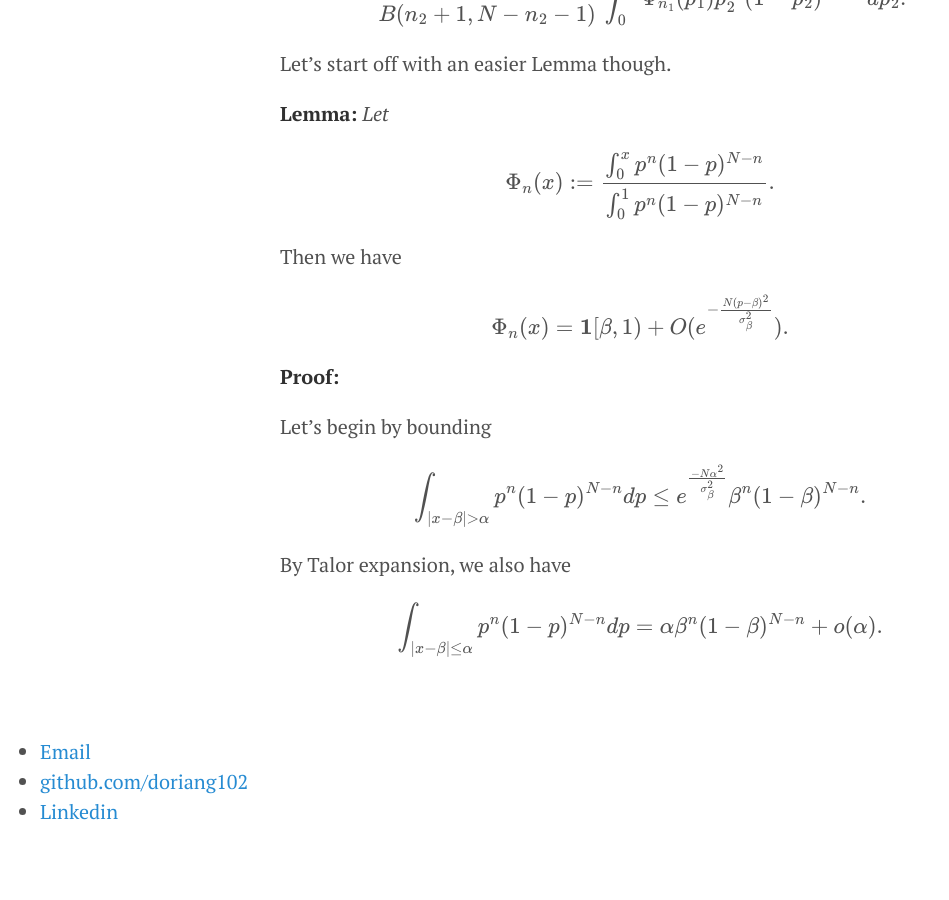
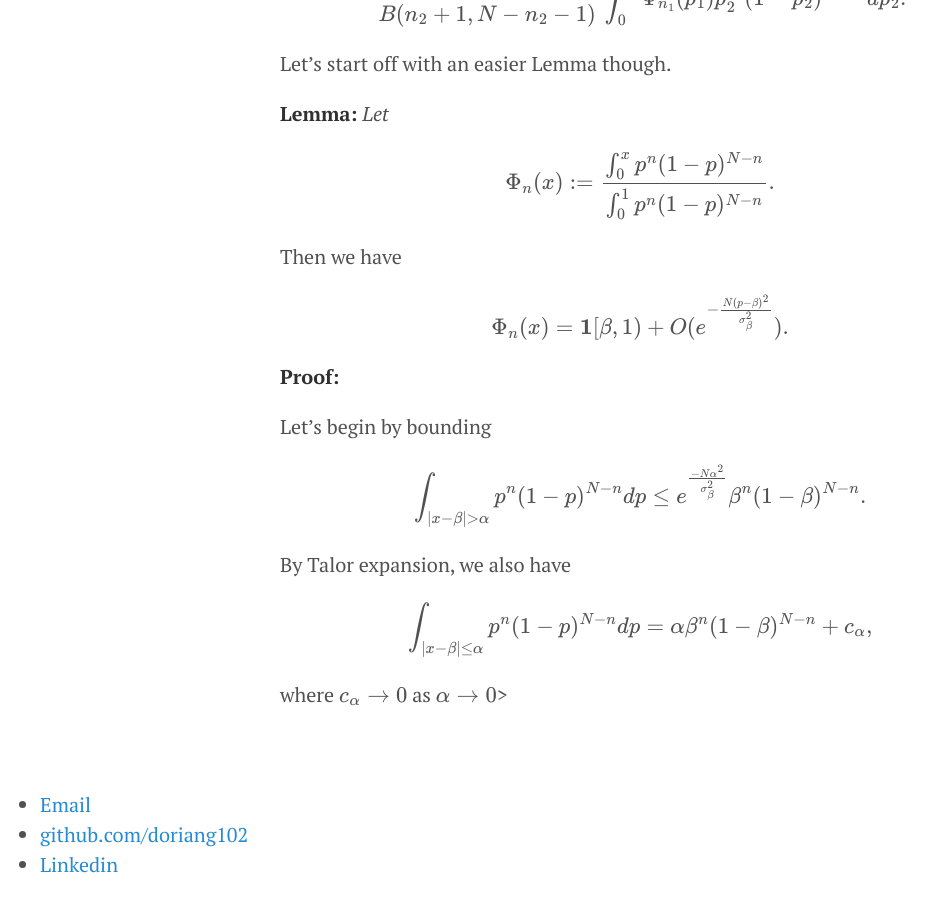
Before and after one commit to doriang102/doriang102.github.io, a Jekyll site: the page built from _posts/2017-06-10-hypothesis-testing-part-2-in-progress.md, in a window 1280 px wide and 900 px high, scrolled down 7533 px. Shown: the whole window, without its empty margins (0-949 px from the left). Built offline with Jekyll 4.4.1, drawn with Linux system fonts in a browser that asks for light colours; our own code applies the rules of GitHub Pages for plain Markdown files; formulas are drawn with MathJax 3; before the commit the page ends 8380 px from its top, so only the background shows below that.

Commit message:
Update 2017-06-10-hypothesis-testing-part-2-in-progress.md

```diff
--- a/_posts/2017-06-10-hypothesis-testing-part-2-in-progress.md
+++ b/_posts/2017-06-10-hypothesis-testing-part-2-in-progress.md
@@ -237,4 +237,6 @@ $$ \int_{|x-\beta| > \alpha} p^n(1-p)^{N-n} dp \leq e^{\frac{-N \alpha^2}{\sigma
 
 By Talor expansion, we also have
 
-$$ \int_{|x-\beta| \leq \alpha} p^n(1-p)^{N-n} dp  = \alpha \beta^n(1-\beta)^{N-n} + o(\alpha).$$
+$$ \int_{|x-\beta| \leq \alpha} p^n(1-p)^{N-n} dp  = \alpha \beta^n(1-\beta)^{N-n} + c_{\alpha},$$
+
+where $$c_{\alpha} \to 0$$ as $$\alpha \to 0$$>
```
